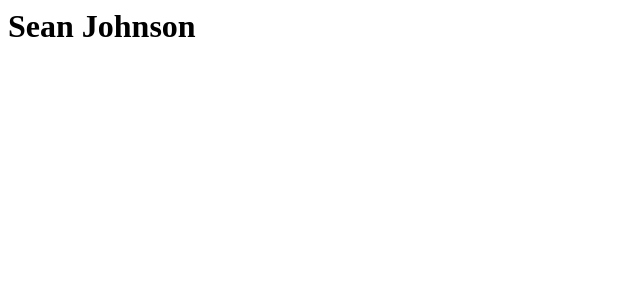
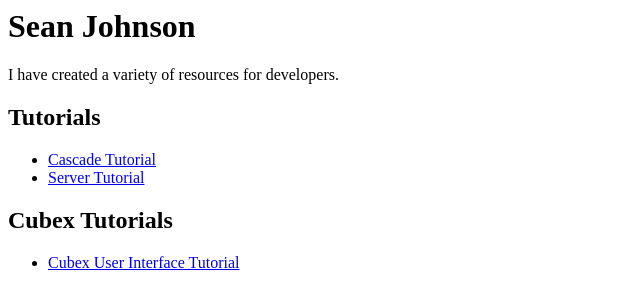
Before and after one commit to sjohnsonaz/sjohnsonaz, a plain HTML site: page index.html in a window 1280 px wide. Shown: the whole page, without its empty margins (0-640 px from the left). Drawn offline with Linux system fonts and the light colour scheme.

Commit message:
Added tutorial links.

```diff
--- a/index.html
+++ b/index.html
@@ -7,6 +7,22 @@
 
 <body>
     <h1>Sean Johnson</h1>
+    <p>I have created a variety of resources for developers.</p>
+    <h2>Tutorials</h2>
+    <ul>
+        <li>
+            <a href="https://sjohnsonaz.github.io/cascade">Cascade Tutorial</a>
+        </li>
+        <li>
+            <a href="https://sjohnsonaz.github.io/server-tutorial">Server Tutorial</a>
+        </li>
+    </ul>
+    <h2>Cubex Tutorials</h2>
+    <ul>
+        <li>
+            <a href="https://cubex30.github.io/user-interface-tutorial">Cubex User Interface Tutorial</a>
+        </li>
+    </ul>
 </body>
 
 </html>
```
